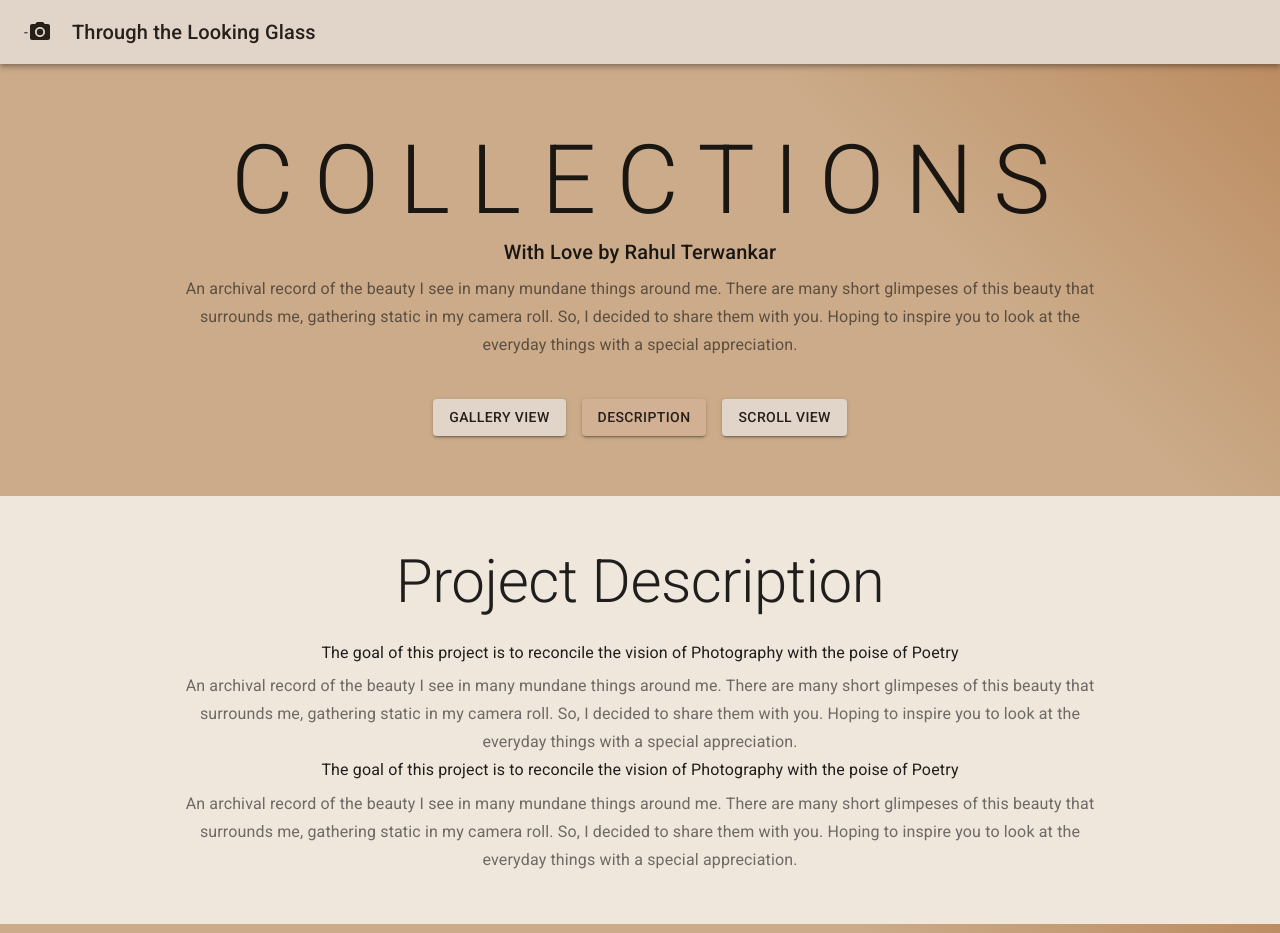
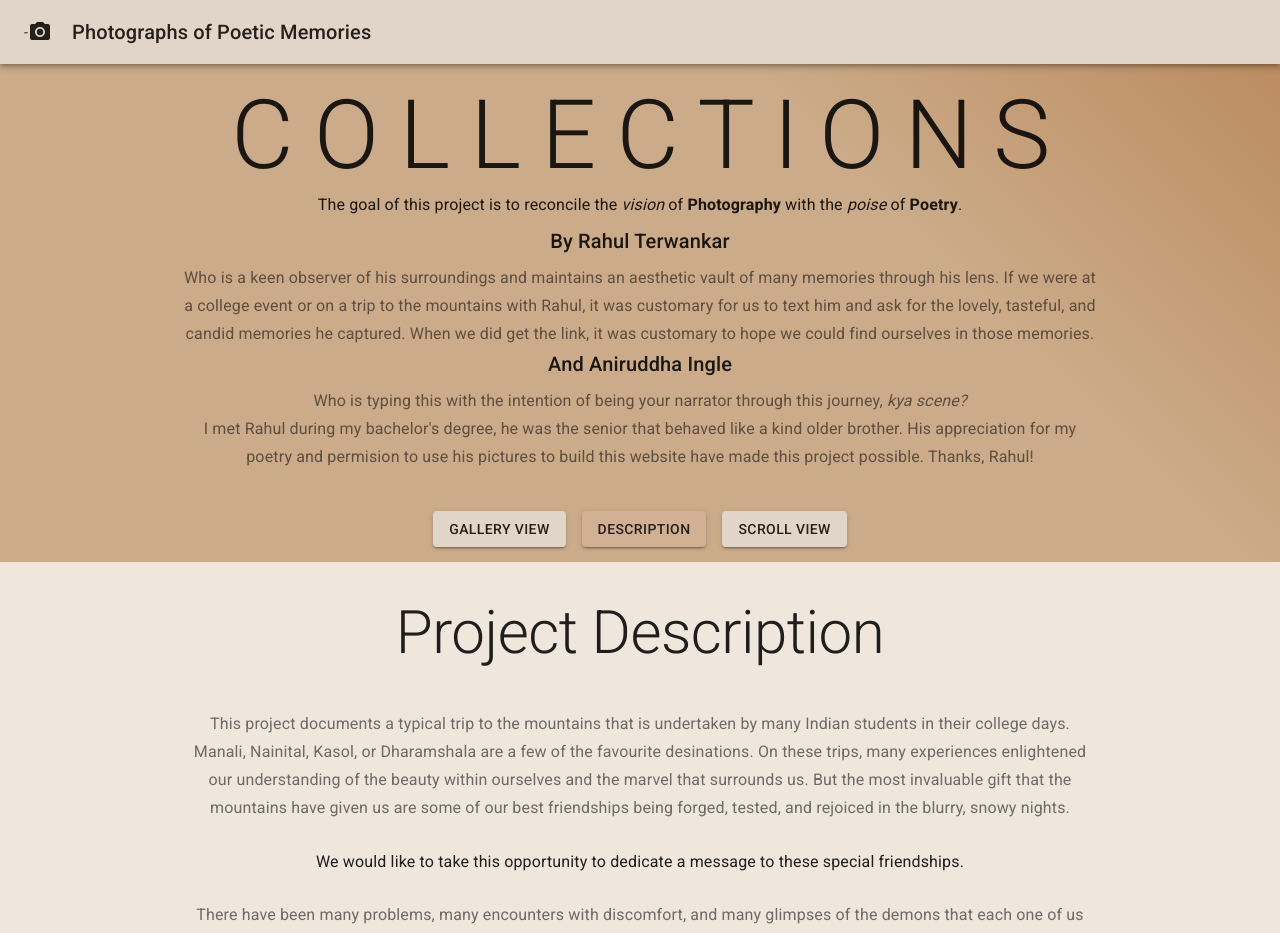
Before and after one commit to aniruddha-ingle/Collections-PhotoPoetry, a React (Create React App) app: page / in a window 1280 px wide. Shown: the top 933 px of the page. Built offline with nearby package versions, Linux system fonts and the light colour scheme.

Commit message:
Three Poems Added

```diff
--- a/src/App.jsx
+++ b/src/App.jsx
@@ -8,26 +8,14 @@ import {
   Toolbar,
   Container,
 } from "@material-ui/core";
-import {BrowserRouter as Router, Switch, Route} from 'react-router-dom';
 import { PhotoCamera } from "@material-ui/icons";
 import useStyles from "./styles";
 import GalleryView from "./components/GalleryView";
 import Description from "./components/Description";
 import ScrollView from "./components/ScrollView";
-import Images from "./images/index"
+import cards from "./components/CardsData";
 
 const App = () => {
-  const cards = [
-    { id: 1, title: "The Flower", poem: ["Placeholder for Poem Number: "], about: ["This is about Photo Number: "], image: Images.img_1},
-    { id: 2, title: "Moon & Stars", poem: ["Placeholder for Poem Number: "], about: ["This is about Photo Number: "], image: Images.img_2},
-    { id: 3, title: "Beauty & The Beast", poem: ["Placeholder for Poem Number: "], about: ["This is about Photo Number: "], image: Images.img_3},
-    { id: 4, title: "Live, Laugh.", poem: ["Placeholder for Poem Number: "], about: ["This is about Photo Number: "], image: Images.img_4},
-    { id: 5, title: "Fighter", poem: ["Placeholder for Poem Number: "], about: ["This is about Photo Number: "], image: Images.img_5},
-    { id: 6, title: "Amnesty", poem: ["Placeholder for Poem Number: "], about: ["This is about Photo Number: "], image: Images.img_6},
-    { id: 7, title: "Clement", poem: ["Placeholder for Poem Number: "], about: ["This is about Photo Number: "], image: Images.img_7},
-    { id: 8, title: "Tumult", poem: ["Placeholder for Poem Number: "], about: ["This is about Photo Number: "], image: Images.img_8},
-    { id: 9, title: "Bite.", poem: ["Placeholder for Poem Number: "], about: ["This is about Photo Number: "], image: Images.img_9},
-  ];
 
   const classes = useStyles();
   const [viewKind, setViewKind] = useState("Description");
@@ -52,7 +40,7 @@ const App = () => {
         <Toolbar className={classes.toolbar}>
           -
           <PhotoCamera className={classes.icon} />
-          <Typography variant="h6">Through the Looking Glass</Typography>
+          <Typography variant="h6">Photographs of Poetic Memories</Typography>
         </Toolbar>
       </AppBar>
       <main className={classes.sheet}>
@@ -62,23 +50,47 @@ const App = () => {
               {"C O L L E C T I O N S"}
             </Typography>
             <Typography
+                variant="subtitle1"
+                align="center"
+                color="textPrimary"
+                gutterBottom
+                >
+                The goal of this project is to reconcile the <i>vision</i> of <b>Photography</b> with the <i>poise</i> of <b>Poetry</b>.
+                </Typography>
+            <Typography
               variant="h6"
               align="center"
               color="textPrimary"
               gutterBottom
             >
-              With Love by Rahul Terwankar
+              By Rahul Terwankar
             </Typography>
             <Typography
               variant="subtitle1"
               align="center"
               color="textSecondary"
             >
-              An archival record of the beauty I see in many mundane things
-              around me. There are many short glimpeses of this beauty that
-              surrounds me, gathering static in my camera roll. So, I decided to
-              share them with you. Hoping to inspire you to look at the everyday
-              things with a special appreciation.
+              Who is a keen observer of his surroundings and maintains an aesthetic vault of many memories through his lens.
+              If we were at a college event or on a trip to the mountains with Rahul, it was customary for us to text him and ask for the lovely, tasteful, and candid memories he captured.
+              When we did get the link, it was customary to hope we could find ourselves in those memories.
+            </Typography>
+            <Typography
+              variant="h6"
+              align="center"
+              color="textPrimary"
+              gutterBottom
+            >
+               And Aniruddha Ingle
+            </Typography>
+            <Typography
+              variant="subtitle1"
+              align="center"
+              color="textSecondary"
+            >
+              Who is typing this with the intention of being your narrator through this journey, <i>kya scene?</i><br/>
+              I met Rahul during my bachelor's degree, he was the senior that behaved like a kind older brother.
+              His appreciation for my poetry and permision to use his pictures to build this website have made this project possible. Thanks, Rahul!
+
             </Typography>
             <div className={classes.buttons}>
               <Grid container spacing={2} justify="center">
@@ -101,12 +113,12 @@ const App = () => {
             </div>
           </Container>
         </div>
-        <div style={{padding:"30px", backgroundColor:"#efe6dc"}}>
+        <div style={{padding:"15px", backgroundColor:"#efe6dc"}}>
           {viewHandler()}
         </div>
         <footer className={classes.footer}>
           <Typography variant="h6" align="center" gutterBottom>
-            Project by Rahul Terwankar & Aniruddha Ingle
+            A Project by Rahul Terwankar & Aniruddha Ingle
           </Typography>
           <Typography
             variant="subtitle2"
--- /dev/null
+++ b/src/components/CardsData.jsx
@@ -0,0 +1,84 @@
+import Images from "../images/index";
+const cards = [
+  {
+    id: 1,
+    title: "Boatman's Ride",
+    poem: [
+      "The Sun bounces off the water, but the soul is tranquil like the sky,",
+      "Until romance births the barter of two smiles and a twinkle in her eye,",
+      "The cold breeze flirts with two warm hearts as the boatman calls for a ride,",
+      "She grabs my hand, looks deep in my eyes and whispers,",
+      '"Love has no place to hide."',
+    ],
+    about: ["This is about Photo Number: "],
+    image: Images.img_1,
+  },
+  {
+    id: 2,
+    title: "Morning Surprise",
+    poem: [
+      "The cold envelopes me, as I awake from the dreams of the day before,",
+      "The room lit with a calming orange, reminds me of the sweater she wore,",
+      "I make my way to the balcony, yawning, rubbing the sleep out of my eyes,",
+      "The mountains! As my vision clears, I am spellbound and mesmerised,",
+      "I had forgotten of my travels. What a Morning Surprise!",
+    ],
+    about: ["This is about Photo Number: "],
+    image: Images.img_2,
+  },
+  {
+    id: 3,
+    title: "Patient Road",
+    poem: [
+      "Bursting through the door of the transit bus, to find a seat and a soul,",
+      "A friend to keep you company as the journey gets quiet and cold,",
+      "Someone who knows that the beauty of the mountains, only he can afford,",
+      "Who pays his dues singing and wandering up the patient road.",
+    ],
+    about: ["This is about Photo Number: "],
+    image: Images.img_3,
+  },
+  {
+    id: 4,
+    title: "Live, Laugh.",
+    poem: ["Placeholder for Poem Number: "],
+    about: ["This is about Photo Number: "],
+    image: Images.img_4,
+  },
+  {
+    id: 5,
+    title: "Fighter",
+    poem: ["Placeholder for Poem Number: "],
+    about: ["This is about Photo Number: "],
+    image: Images.img_5,
+  },
+  {
+    id: 6,
+    title: "Amnesty",
+    poem: ["Placeholder for Poem Number: "],
+    about: ["This is about Photo Number: "],
+    image: Images.img_6,
+  },
+  {
+    id: 7,
+    title: "Clement",
+    poem: ["Placeholder for Poem Number: "],
+    about: ["This is about Photo Number: "],
+    image: Images.img_7,
+  },
+  {
+    id: 8,
+    title: "Tumult",
+    poem: ["Placeholder for Poem Number: "],
+    about: ["This is about Photo Number: "],
+    image: Images.img_8,
+  },
+  {
+    id: 9,
+    title: "Bite.",
+    poem: ["Placeholder for Poem Number: "],
+    about: ["This is about Photo Number: "],
+    image: Images.img_9,
+  },
+];
+export default cards;
--- a/src/components/Description.jsx
+++ b/src/components/Description.jsx
@@ -1,8 +1,6 @@
 import React from "react";
 import {
   Typography,
-  Button,
-  Grid,
   Container,
 } from "@material-ui/core";
 
@@ -14,43 +12,35 @@ const Description = () => {
                 <Typography gutterBottom variant="h2" align="center" color="textPrimary">
                 Project Description
                 </Typography>
-                <Typography
-                variant="subtitle1"
-                align="center"
-                color="textPrimary"
-                gutterBottom
-                >
-                The goal of this project is to reconcile the vision of Photography with the poise of Poetry
-                </Typography>
-                <Typography
+                <br/>
+                <Typography gutterBottom
                 variant="subtitle1"
                 align="center"
                 color="textSecondary"
                 >
-                An archival record of the beauty I see in many mundane things
-                around me. There are many short glimpeses of this beauty that
-                surrounds me, gathering static in my camera roll. So, I decided to
-                share them with you. Hoping to inspire you to look at the everyday
-                things with a special appreciation.
+                This project documents a typical trip to the mountains that is undertaken by many Indian students in their college days.
+                Manali, Nainital, Kasol, or Dharamshala are a few of the favourite desinations. On these trips, many experiences enlightened our understanding of the beauty within ourselves and the marvel that surrounds us.
+                But the most invaluable gift that the mountains have given us are some of our best friendships being forged, tested, and rejoiced in the blurry, snowy nights.
+
                 </Typography>
-                <Typography
+                <br/>
+                <Typography gutterBottom
                 variant="subtitle1"
                 align="center"
                 color="textPrimary"
+                >
+                We would like to take this opportunity to dedicate a message to these special friendships.
+                </Typography>
+                <br/>
+                <Typography
                 gutterBottom
-                >
-                The goal of this project is to reconcile the vision of Photography with the poise of Poetry
-                </Typography>
-                <Typography
                 variant="subtitle1"
                 align="center"
                 color="textSecondary"
                 >
-                An archival record of the beauty I see in many mundane things
-                around me. There are many short glimpeses of this beauty that
-                surrounds me, gathering static in my camera roll. So, I decided to
-                share them with you. Hoping to inspire you to look at the everyday
-                things with a special appreciation.
+                There have been many problems, many encounters with discomfort, and many glimpses of the demons that each one of us holds within our existence.
+                However, through it all, we have managed to solve the problems, romantacise the discomfort, and befriend each other's demons. The memories that were made, the love that was shared,
+                and the jokes that made us roar with laughter - will be the warm hug in the cold nights of our old age. We did youth right, oh, boy did we do it right!
                 </Typography>
             </Container>
             <br/>
--- a/src/components/GalleryView.jsx
+++ b/src/components/GalleryView.jsx
@@ -1,4 +1,4 @@
-import React, { useState } from 'react';
+import React, { useState } from "react";
 import {
   Typography,
   Button,
@@ -8,14 +8,13 @@ import {
   CardMedia,
   Grid,
   Container,
-    Backdrop
+  Backdrop,
 } from "@material-ui/core";
 import useStyles from "../styles";
-import Poem from './Poem';
-import AboutPhoto from './AboutPhoto';
+import Poem from "./Poem";
+import AboutPhoto from "./AboutPhoto";
 
-
-const GalleryView = ({cards}) => {
+const GalleryView = ({ cards }) => {
   const classes = useStyles();
   const [openPoem, setOpenPoem] = useState(false);
   const [openAbout, setOpenAbout] = useState(false);
@@ -26,27 +25,24 @@ const GalleryView = ({cards}) => {
   };
   const handleAboutClose = () => {
     setOpenAbout(false);
-    }
+  };
   const handlePoemToggle = (e) => {
     const id = e.currentTarget.id;
-      setbuttonId(id-1);
+    setbuttonId(id - 1);
     setOpenPoem(!openPoem);
   };
   const handleAboutToggle = (e) => {
     const id = e.currentTarget.id;
-      setbuttonId(id-1);
+    setbuttonId(id - 1);
     setOpenAbout(!openAbout);
-    }
+  };
   return (
     <Container className={classes.cardGrid} maxWidth="lg">
       <Grid container spacing={4}>
         {cards.map((card) => (
           <Grid item key={card.id} xs={12} sm={6} md={4}>
             <Card className={classes.card}>
-                  <CardMedia
-                    className={classes.cardMedia}
-                    image={card.image}
-                  />
+              <CardMedia className={classes.cardMedia} image={card.image} />
               <CardContent className={classes.cardContent}>
                 <Typography
                   style={{ textAlign: "center" }}
@@ -56,9 +52,7 @@ const GalleryView = ({cards}) => {
                   {card.title}
                 </Typography>
                 <Typography style={{ textAlign: "center" }} variant="body2">
-                      This is a media card. This will be used to create a post
-                      for Rahul's Images. This is a media card. This will be
-                      used to create a post for Rahul's Images.
+                  {card["poem"][0] + "..."}
                 </Typography>
               </CardContent>
               <CardActions
@@ -79,7 +73,11 @@ const GalleryView = ({cards}) => {
                 >
                   Read Poem
                 </Button>
-                    <Backdrop className={classes.backdrop} open={openPoem} onClick={handlePoemClose}>
+                <Backdrop
+                  className={classes.backdrop}
+                  open={openPoem}
+                  onClick={handlePoemClose}
+                >
                   <Poem buttonId={buttonId} cards={cards}></Poem>
                 </Backdrop>
                 <Button
@@ -92,7 +90,11 @@ const GalleryView = ({cards}) => {
                 >
                   About Photo
                 </Button>
-                    <Backdrop className={classes.backdrop} open={openAbout} onClick={handleAboutClose}>
+                <Backdrop
+                  className={classes.backdrop}
+                  open={openAbout}
+                  onClick={handleAboutClose}
+                >
                   <AboutPhoto buttonId={buttonId} cards={cards}></AboutPhoto>
                 </Backdrop>
               </CardActions>
@@ -102,6 +104,6 @@ const GalleryView = ({cards}) => {
       </Grid>
     </Container>
   );
-}
+};
 
 export default GalleryView;
--- a/src/components/Poem.jsx
+++ b/src/components/Poem.jsx
@@ -1,13 +1,20 @@
 import { Typography } from "@material-ui/core";
 import nextId from "react-id-generator";
 
-const Poem = ({buttonId, cards}) => {
-    console.log(buttonId)
-    return (
-        <div>
-            <Typography gutterBottom variant="h1"> {cards[buttonId]["title"]}</Typography>
-            {cards[buttonId]["poem"].map((line) => (<Typography key={nextId()} variant="h5">{line + cards[buttonId].id}</Typography>))}
-        </div>
-    );
-}
+const Poem = ({ buttonId, cards }) => {
+  console.log(buttonId);
+  return (
+    <div>
+      <Typography gutterBottom variant="h1">
+        {" "}
+        {cards[buttonId]["title"]}
+      </Typography>
+      {cards[buttonId]["poem"].map((line) => (
+        <Typography gutterBottom key={nextId()} variant="h5">
+          {line}
+        </Typography>
+      ))}
+    </div>
+  );
+};
 export default Poem;
--- a/src/components/ScrollView.jsx
+++ b/src/components/ScrollView.jsx
@@ -1,4 +1,4 @@
-import React from 'react';
+import React from "react";
 import {
   Typography,
   Card,
@@ -6,12 +6,22 @@ import {
   CardMedia,
   Grid,
   Container,
+  ThemeProvider,
 } from "@material-ui/core";
+import { createMuiTheme } from "@material-ui/core/styles";
 import useStyles from "../styles";
+import nextId from "react-id-generator";
 
-
-const ScrollView = ({cards}) => {
+const ScrollView = ({ cards }) => {
   const classes = useStyles();
+  const theme = createMuiTheme({
+    typography: {
+      body1: {
+        fontSize: 22,
+        fontFamily: "sans-serif",
+      },
+    },
+  });
 
   return (
     <Container className={classes.cardGrid} maxWidth="md">
@@ -20,31 +30,37 @@ const ScrollView = ({cards}) => {
           <Grid item key={card.id}>
             <Card className={classes.cardHolder}>
               <Typography
-                        style={{ backgroundColor:"#d2bfad", textAlign: "center" }}
+                style={{ backgroundColor: "#d2bfad", textAlign: "center" }}
                 variant="h2"
                 gutterBottom
               >
                 {card.title}
               </Typography>
-                    <CardMedia
-                        className={classes.cardMedia}
-                        image={card.image}
-                    />
+              <CardMedia className={classes.cardMedia} image={card.image} />
+              <br />
               <CardContent className={classes.cardContent}>
-                        <Typography style={{ textAlign: "center" }} variant="h6">
-                        This is a media card.<br/>
-                        This will be used to create a post
-                        for Rahul's Images. This is a media card. This will be
-                        used to create a post for Rahul's Images.
+                {card["poem"].map((line) => (
+                  <div>
+                    <ThemeProvider theme={theme}>
+                      <Typography
+                        style={{ color: "#594127", textAlign: "center" }}
+                        key={nextId()}
+                        variant="body1"
+                        theme={theme}
+                      >
+                        {line}
                       </Typography>
+                    </ThemeProvider>
+                  </div>
+                ))}
               </CardContent>
             </Card>
-                    <br/>
+            <br />
           </Grid>
         ))}
       </Grid>
     </Container>
   );
-}
+};
 
 export default ScrollView;
--- a/src/styles.js
+++ b/src/styles.js
@@ -1,5 +1,4 @@
 import { makeStyles } from "@material-ui/core/styles";
-import { BorderAllRounded } from "@material-ui/icons";
 
 const useStyles = makeStyles((theme) => ({
   sheet: {
@@ -15,7 +14,7 @@ const useStyles = makeStyles((theme) => ({
   },
   container: {
     background: "linear-gradient(45deg, #cbab89 70%, #bc8c61 100%)",
-    padding: "60px",
+    padding: "15px",
   },
   buttons: {
     marginTop: "40px",
@@ -52,7 +51,7 @@ const useStyles = makeStyles((theme) => ({
   },
   footer: {
     background: "linear-gradient(45deg, #cbab89 70%, #bc8c61 100%)",
-    padding: "30px 0",
+    padding: "20px 0",
   },
   backdrop: {
     zIndex: theme.zIndex.drawer + 1,
@@ -64,7 +63,9 @@ const useStyles = makeStyles((theme) => ({
   },
   cardHolder: {
     padding: "50px 50px",
-    backgroundColor: "#ede5de"
+    backgroundColor: "#ede5de",
+    width: "900px",
+    height: "auto",
   }
 }));
 
```
Lines whose indentation alone changed are shown as unchanged.
